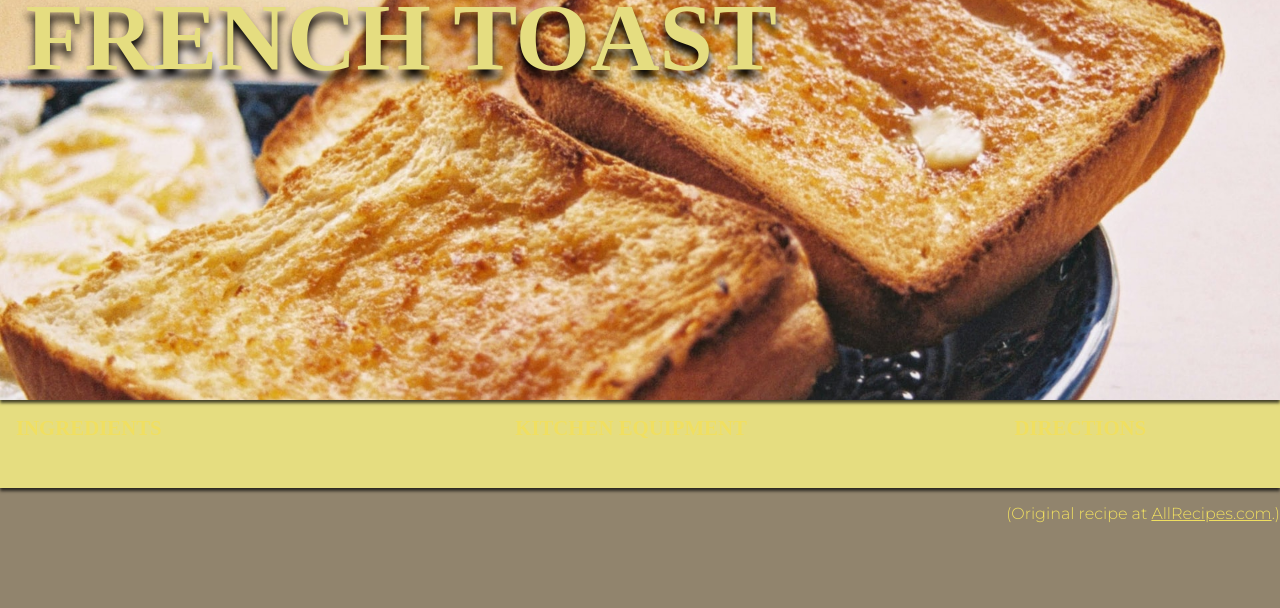
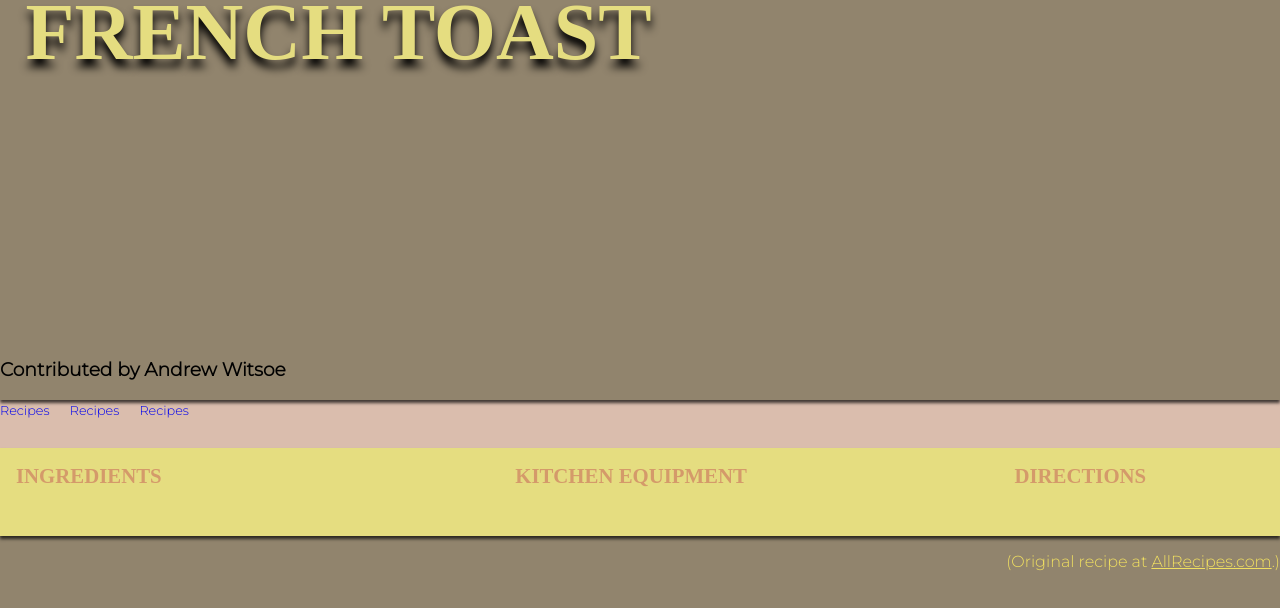
Before and after one commit to AndrewWitsoe/tp7, a plain HTML site: page index.html in a window 1280 px wide. Drawn offline with Linux system fonts and the light colour scheme.

Commit message:
Updated HTML and CSS following assignment instructions. Also deleted the windows onload event

```diff
--- a/index.html
+++ b/index.html
@@ -26,7 +26,16 @@
 
 <div id="titleBanner">
   <h1>French Toast</h1>
+  <h3>
+    Contributed by Andrew Witsoe
+  </h3>
 </div>
+
+<div id="navigation">
+  <a href="#"> Recipes</a>
+  <a href="#"> Recipes</a>
+  <a href="#"> Recipes</a>
+  </div>
 
 <div id="recipeColumns">
 
--- a/scripts.js
+++ b/scripts.js
@@ -25,29 +25,3 @@ function loadFileInto(fromFile, whereTo) {
 	ajax.send();
 
 }
-
-
-window.onload = function() {
-
-    loadFileInto("ingredients.html", "#ingredients ul")
-    loadFileInto("equipment.html", "#equipment ul")
-    loadFileInto("directions.html", "#directions ol")
-
-  document.querySelector("#titleBanner h1").classList.add("tp");
-
-  document.querySelector("#titleBanner h1").onclick = function() {
-    this.classList.toggle("orange");
-  }
-
-  document.querySelector("#recipeColumns #ingredients").onclick = function() {
-    this.classList.toggle("tpShow");
-  }
-  document.querySelector("#recipeColumns #equipment").onclick = function() {
-    this.classList.toggle("tpShow");
-  }
-  document.querySelector("#recipeColumns #directions").onclick = function() {
-    this.classList.toggle("tpShow");
-  }
-  document.querySelector("#recipeColumns #equipment ul").innerHTML += "<li>Hunger</li>";
-
-} //end the window onload
--- a/styles.css
+++ b/styles.css
@@ -12,12 +12,24 @@ body {
   font-family: "Montserrat", serif;
 }
 
+#navigation {
+  width: 100%;
+  height: 3rem;
+  background-color: #DABDAD;
+}
+
+#navigation a {
+  font-size: 80%;
+  text-decoration: none;
+  padding-right: 1rem;
+}
+
 /* use cookie image as background to the title banner div */
 #titleBanner {
   position: relative;
   width: 100%;
   height: 50vh;
-  background-image: url(frenchtoast.jpg);
+  background-image: none; /* (frenchtoast.jpg); */
   background-size: cover;
   background-position: center center;
   box-shadow: 0px 3px 3px rgba(0,0,0,0.7);
@@ -49,6 +61,13 @@ body {
 
 #titleBanner h1.tp6 {
 	color: black;
+}
+
+#titleBanner h3 {
+  position: absolute;
+  bottom: 0;
+  left: 0;
+  color: black;
 }
 
 /* make the 3 recipe columns display using a flexbox method */
@@ -99,7 +118,7 @@ ul, ol {
   text-transform: uppercase;
   font-size: 130%;
   margin: 0;
-  color: #F0DF60;
+  color: #D49A6A;
 }
 
 /* set the text color of the footer and the link in it */
```
